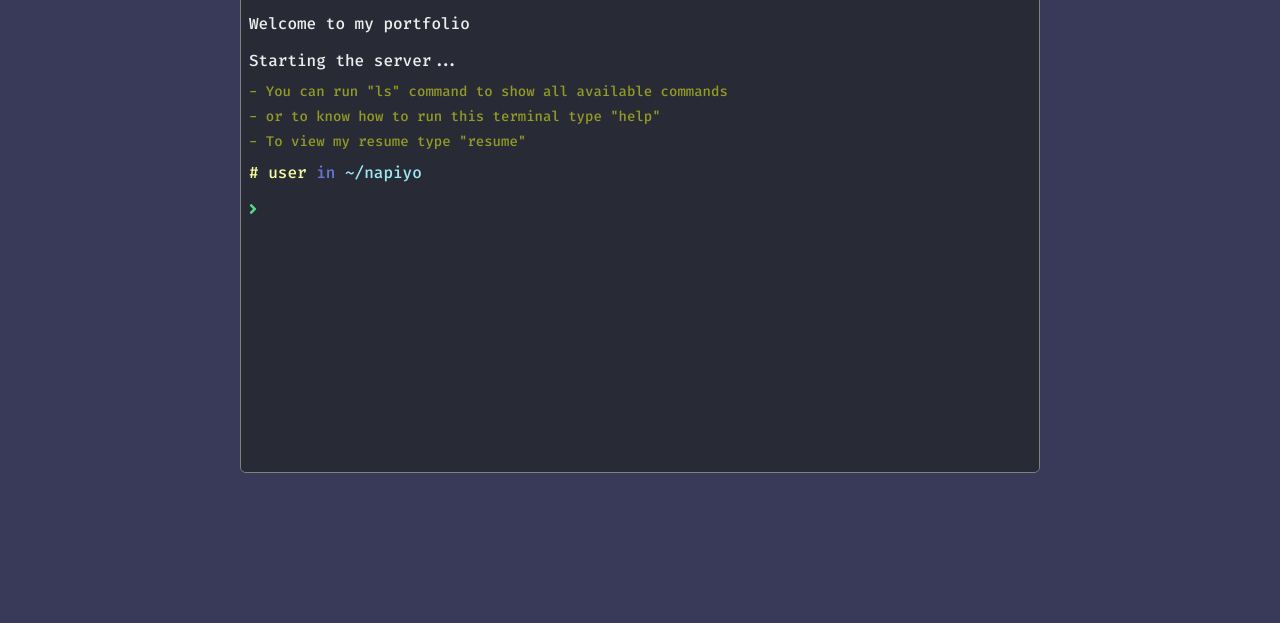
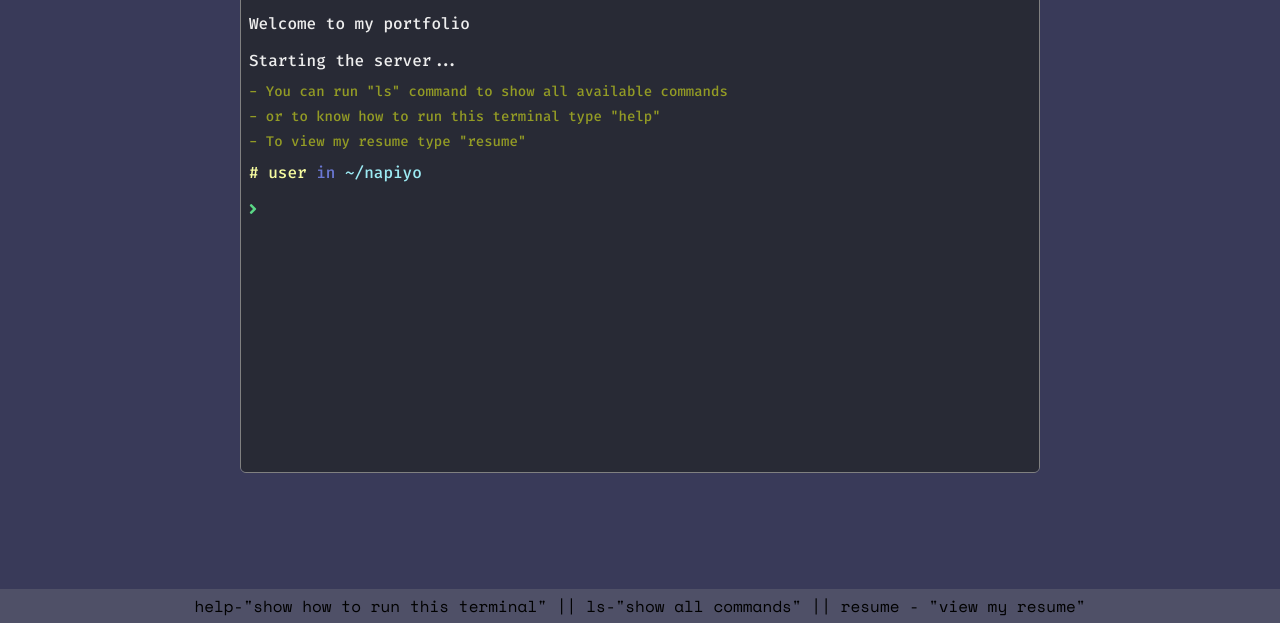
Before and after one commit to napiyo/Portfolio, a plain HTML site: page index.html in a window 1280 px wide. Shown: the part 177-800 px from the top of the page. Drawn offline with nearby package versions, Linux system fonts and the light colour scheme.

Commit message:
footer added

```diff
--- a/index.html
+++ b/index.html
@@ -26,8 +26,12 @@
         </div>
         <div id="app">
         </div>
+
     </div>
+    <div class="footer">
 
+        help-"show how to run this terminal" || ls-"show all commands" || resume - "view my resume"
+    </div>
     <script src="scripts/main.js"></script>
 </body>
 
--- a/scripts/main.js
+++ b/scripts/main.js
@@ -123,6 +123,7 @@ async function getInputValue(){
   }
   else if(value.toLowerCase() === "about"){
     trueValue(value);
+
     createText("<p class=\"path center\">Narendra Dewasi</p>")
     createText(`<p class="helperText center"> Self taught Coder -- Looking for internship/fullTime SDE roles`)
     createText(`<div class="center">--------------------------------</div>`)
@@ -189,7 +190,7 @@ function falseValue(value){
   app.appendChild(div);
 }
 
-function createText(text, classname){
+function createText(text){
   const p = document.createElement("p");
 
   p.innerHTML =
--- a/styles/main.css
+++ b/styles/main.css
@@ -1,3 +1,4 @@
+@import url('https://fonts.googleapis.com/css2?family=Space+Mono&display=swap');
 * {
     margin: 0;
     padding: 0;
@@ -241,6 +242,17 @@ li {
     padding: 5px 0;
 }
 
+.footer {
+    position: absolute;
+    bottom: 0;
+    padding: 5px;
+    background-color: #91919042;
+    width: 100%;
+    font: message-box;
+    font-family: 'Space Mono', monospace;
+    text-align: center;
+}
+
 
 /* The typing effect */
 
```
